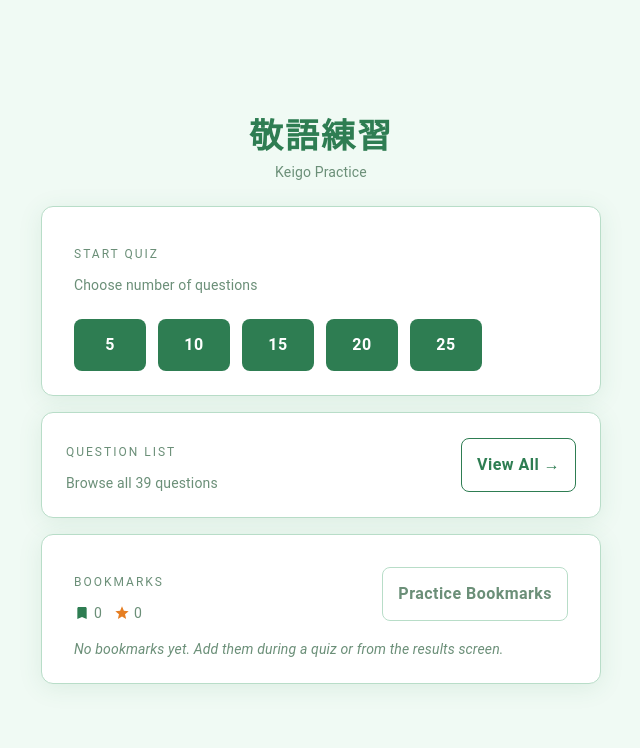
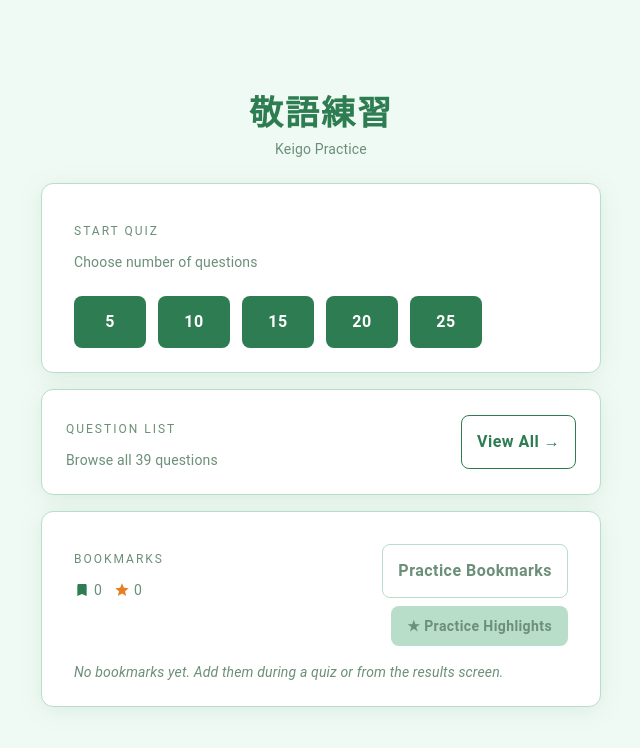
Before and after one commit to wesleywaihk/jp-keigo, a Next.js app: page / in a window 1280 px wide. Shown: the top 748 px of the page, without its empty margins (319-959 px from the left). Built offline with nearby package versions, Linux system fonts and the light colour scheme.

Commit message:
new feature

```diff
--- a/src/components/KeigoQuiz.tsx
+++ b/src/components/KeigoQuiz.tsx
@@ -205,6 +205,7 @@ function LandingScreen({
 
   const lv1Count = bmIdxs.filter((i) => bookmarks[i] === 1).length;
   const lv2Count = bmIdxs.filter((i) => bookmarks[i] === 2).length;
+  const lv2Idxs = bmIdxs.filter((i) => bookmarks[i] === 2);
 
   return (
     <Box className="min-h-screen flex flex-col items-center justify-center p-4 gap-4">
@@ -319,6 +320,7 @@ function LandingScreen({
                 </Box>
               </Box>
             </Box>
+            <Box className="flex flex-col gap-2 items-end">
               <Button
                 variant="outlined"
                 disabled={bmIdxs.length === 0}
@@ -327,6 +329,15 @@ function LandingScreen({
               >
                 Practice Bookmarks
               </Button>
+              <Button
+                variant="contained"
+                disabled={lv2Idxs.length === 0}
+                onClick={() => onStart(sampleN(lv2Idxs, lv2Idxs.length))}
+                sx={{ ...primaryBtn, fontSize: "0.875rem", py: 1 }}
+              >
+                ★ Practice Highlights
+              </Button>
+            </Box>
           </Box>
 
           {bmIdxs.length === 0 ? (
```
Lines whose indentation alone changed are shown as unchanged.
